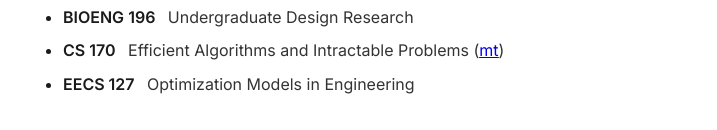
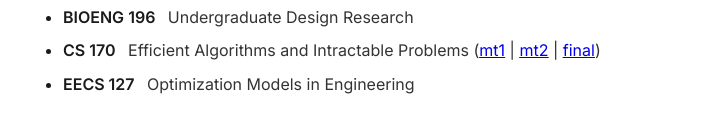
Before and after one commit to hueahnn/hueahnn.github.io, a plain HTML site: page coursework.html in a window 1280 px wide. Shown: the part 551-681 px from the top of the page, without its empty margins (141-858 px from the left). Drawn offline with Linux system fonts and the light colour scheme; a web font is replaced by a local one.

Commit message:
added cs170 cheatsheets

```diff
--- a/coursework.html
+++ b/coursework.html
@@ -185,7 +185,7 @@
                 </li>
                 <li class="course">
                     <span class="course-code">CS 170</span>
-                    <span class="course-name">Efficient Algorithms and Intractable Problems (<a href="https://drive.google.com/file/d/1byCuQOU3Ezsu29lqaZimueHTD62OSZYI/view?usp=sharing" target="_blank"><u>mt</u></a>)</span>
+                    <span class="course-name">Efficient Algorithms and Intractable Problems (<a href="cheatsheets/cs170-mt1-cheatsheet.pdf" target="_blank"><u>mt1</u></a> | <a href="cheatsheets/cs170-mt2-cheatsheet.pdf" target="_blank"><u>mt2</u></a> | <a href="cheatsheets/cs170-final-cheatsheet.pdf" target="_blank"><u>final</u></a>)</span>
                 </li>
                 <li class="course">
                     <span class="course-code">EECS 127</span>
```
Also changed, not shown: 3 other files.
